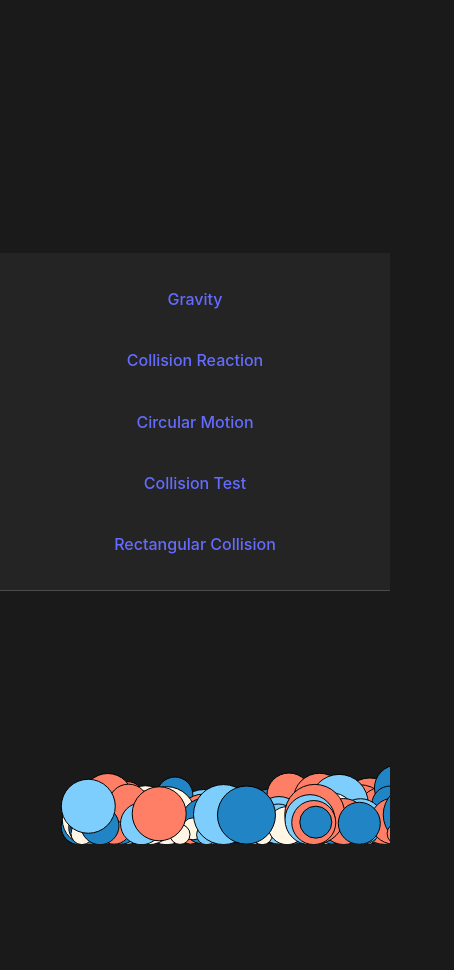
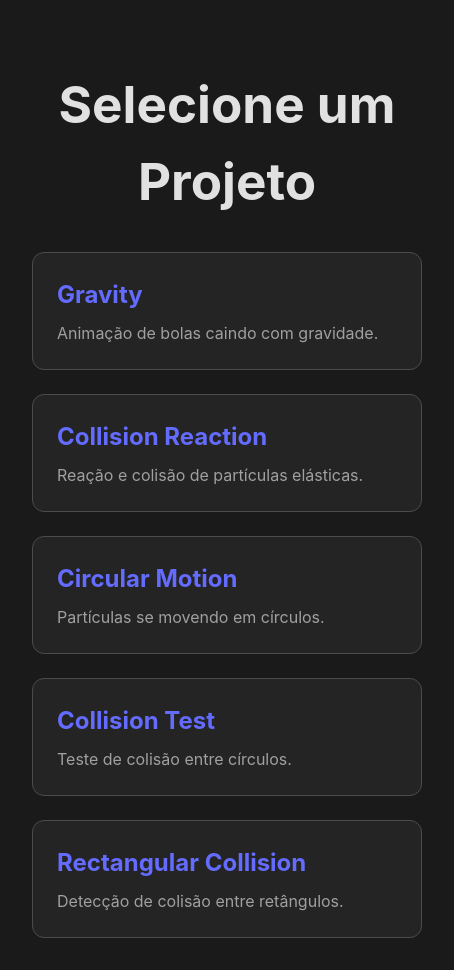
Before and after one commit to PedroWernek/Canvas-Personal-Projects, a website built with Vite: page index.html in a window 390 px wide. Shown: the whole page, 454 px wide, since content can reach past the window. Before the commit the page ends 844 px from the top, so only its background shows below. Built offline with nearby package versions, Linux system fonts and the light colour scheme; files whose address does not match are found by name.

Commit message:
refactor: refazendo paginas

```diff
--- a/src/components/Navbar.js
+++ b/src/components/sidebar.js
@@ -1,4 +1,4 @@
-export async function buildNavbar() {
+export async function buildSidebar() {
   return `
   <nav>
       <a href="#/gravity">Gravity</a>
--- /dev/null
+++ b/src/data/experimentsLocations.js
@@ -0,0 +1,27 @@
+export const experiments = {
+  "/gravity": {
+    path: "./experiments/1-gravity/gravity.js",
+    title: "Gravity",
+    description: "Animação de bolas caindo com gravidade.",
+  },
+  "/collision-reaction": {
+    path: "./experiments/2-colision-reaction/main.js",
+    title: "Collision Reaction",
+    description: "Reação e colisão de partículas elásticas.",
+  },
+  "/circular-motion": {
+    path: "./experiments/circular-motion/main.js",
+    title: "Circular Motion",
+    description: "Partículas se movendo em círculos.",
+  },
+  "/collision-test": {
+    path: "./experiments/colision-test/colision-test.js",
+    title: "Collision Test",
+    description: "Teste de colisão entre círculos.",
+  },
+  "/rectangular-collision": {
+    path: "./experiments/retangular-colision-detect/retangular-colision-detect.js",
+    title: "Rectangular Collision",
+    description: "Detecção de colisão entre retângulos.",
+  },
+};
--- a/src/main.js
+++ b/src/main.js
@@ -1,40 +1,60 @@
 import "./style.css";
-import { buildNavbar } from "./components/Navbar";
-
-const routes = {
-  "/gravity": {
-    path: "./experiments/gravity/gravity.js",
-    title: "Gravity",
-  },
-};
+import { renderHomePage } from "./pages/home";
+import { experiments } from "./data/experimentsLocations.js";
+import { buildSidebar } from "./components/Sidebar.js";
 
 const app = document.getElementById("app");
-let currentCleanUp = null;
+let currentCleanup = null;
 
-async function handleLocation() {
-  const path = window.location.hash.replace("#", "") || "/gravity";
-  const route = routes[path];
+// Função para renderizar o layout do experimento
+async function renderExperimentPage(path) {
+  // Limpa o experimento anterior, se houver
+  if (currentCleanup) {
+    currentCleanup();
+  }
 
-  if (route) {
-    if (currentCleanUp) {
-      currentCleanUp();
-    }
-    app.innerHTML = buildNavbar;
+  const experiment = experiments[path];
 
-    const canvas = document.createElement("canvas");
-    const context = canvas.getContext("2d");
-    app.appendChild(canvas);
+  /*
+   * Se o experimento for nulo ou não existir
+   * @return <not found>
+   */
+  if (!experiment) {
+    app.innerHTML = `<h1>404 - Not Found</h1><a href="#">Voltar para a Home</a>`;
+    document.title = "Not Found";
+    return;
+  }
 
-    const module = await import(route.path);
-    if (module.run) {
-      currentCleanUp = module.run(canvas, context);
-    }
-    document.title = route.title;
+  // Cria o layout com a barra lateral e o contêiner do canvas
+  app.innerHTML = buildSidebar();
+
+  // Carrega o experimento na área principal
+  const canvasContainer = document.getElementById("canvas-container");
+  const canvas = document.createElement("canvas");
+  const context = canvas.getContext("2d");
+  canvasContainer.appendChild(canvas);
+
+  const module = await import(experiment.path);
+  if (module.run) {
+    currentCleanup = module.run(canvas, context);
+  }
+  document.title = experiment.title;
+}
+
+// Roteador principal
+function handleLocation() {
+  const path = window.location.hash.replace("#", "");
+
+  if (path === "" || path === "/") {
+    renderHomePage(app);
   } else {
-    app.innerHTML = "<h1>404 - Not Found</h1>";
-    document.title = "Not Found";
+    renderExperimentPage(path);
   }
 }
 
+// Ouve as mudanças na URL
 window.addEventListener("hashchange", handleLocation);
+window.addEventListener("popstate", handleLocation); // Lida com o botão de voltar do navegador
+
+// Carrega a rota inicial
 handleLocation();
--- /dev/null
+++ b/src/pages/home.js
@@ -0,0 +1,22 @@
+import { experiments } from "../data/experimentsLocations";
+
+export function renderHomePage(app) {
+  app.innerHTML = `
+    <div class="home-container">
+      <h1>Selecione um Projeto</h1>
+      <div class="grid-container">
+        ${Object.keys(experiments)
+          .map(
+            (key) => `
+          <a href="#${key}" class="project-card">
+            <h2>${experiments[key].title}</h2>
+            <p>${experiments[key].description}</p>
+          </a>
+        `,
+          )
+          .join("")}
+      </div>
+    </div>
+  `;
+  document.title = "Home";
+}
--- a/src/style.css
+++ b/src/style.css
@@ -1,3 +1,4 @@
+/* Reset e Configurações Globais */
 :root {
   --primary-color: #646cff;
   --primary-color-hover: #535bf2;
@@ -23,79 +24,152 @@
 body {
   margin: 0;
   display: flex;
-  flex-direction: column;
-  /* Organiza o layout em coluna */
   min-height: 100vh;
 }
 
-/* Estilos da Navegação */
-nav {
+#app {
   display: flex;
-  justify-content: center;
-  position: absolute;
-  align-items: center;
-  padding: 1rem 2rem;
-  background-color: var(--surface-color-dark);
-  border-bottom: 1px solid var(--border-color);
   width: 100%;
-  box-sizing: border-box;
-  /* Garante que padding não afete a largura */
-  flex-wrap: wrap;
-  /* Permite que os links quebrem a linha em telas pequenas */
 }
 
-nav a {
-  font-weight: 500;
-  color: var(--primary-color);
-  text-decoration: none;
-  padding: 0.6em 1.2em;
-  margin: 0.5rem;
-  border-radius: 8px;
-  transition: all 0.25s ease;
-  border: 1px solid transparent;
+/* Estilos da Página Inicial (Home) */
+.home-container {
+  display: flex;
+  flex-direction: column;
+  align-items: center;
+  width: 100%;
+  padding: 2rem;
 }
 
-nav a:hover {
-  color: var(--primary-color-hover);
-  background-color: rgba(100, 108, 255, 0.1);
-  border-color: var(--primary-color);
+.home-container h1 {
+  font-size: 3.2em;
+  text-align: center;
+  margin-bottom: 2rem;
 }
 
-/* Estilo do container principal do App */
-#app {
+.grid-container {
+  display: grid;
+  grid-template-columns: repeat(auto-fill, minmax(250px, 1fr));
+  gap: 1.5rem;
+  width: 100%;
+  max-width: 1200px;
+}
+
+.project-card {
+  display: flex;
+  flex-direction: column;
+  align-items: flex-start;
+  padding: 1.5rem;
+  background-color: var(--surface-color-dark);
+  border-radius: 12px;
+  text-decoration: none;
+  border: 1px solid var(--border-color);
+  transition: transform 0.2s, box-shadow 0.2s;
+}
+
+.project-card:hover {
+  transform: translateY(-5px);
+  box-shadow: 0 8px 15px rgba(0, 0, 0, 0.2);
+}
+
+.project-card h2 {
+  font-size: 1.5em;
+  margin: 0 0 0.5rem 0;
+  color: var(--primary-color);
+}
+
+.project-card p {
+  font-size: 1em;
+  color: #a0a0a0;
+  margin: 0;
+}
+
+/* Estilos da Página de Experimento */
+.sidebar {
+  width: 250px;
+  background-color: var(--surface-color-dark);
+  padding: 1.5rem 1rem;
+  display: flex;
+  flex-direction: column;
+  gap: 1rem;
+  border-right: 1px solid var(--border-color);
+}
+
+.sidebar h2 {
+  margin: 0;
+  font-size: 1.2em;
+  text-transform: uppercase;
+  color: var(--primary-color);
+}
+
+.sidebar ul {
+  list-style-type: none;
+  padding: 0;
+  margin: 0;
+  display: flex;
+  flex-direction: column;
+  gap: 0.5rem;
+}
+
+.sidebar a {
+  display: block;
+  padding: 0.75rem 1rem;
+  text-decoration: none;
+  color: var(--text-color-dark);
+  border-radius: 8px;
+  transition: background-color 0.2s, color 0.2s;
+}
+
+.sidebar a:hover {
+  background-color: var(--primary-color-hover);
+  color: white;
+}
+
+.sidebar a.active {
+  background-color: var(--primary-color);
+  color: white;
+}
+
+.home-button {
+  display: flex;
+  align-items: center;
+  gap: 0.5rem;
+  background-color: #383838;
+  color: white;
+  border-radius: 8px;
+  padding: 0.75rem 1rem;
+  text-decoration: none;
+  font-weight: 500;
+  margin-bottom: 1rem;
+}
+
+.home-button:hover {
+  background-color: #555555;
+}
+
+#canvas-container {
   flex-grow: 1;
-  /* Faz com que o app ocupe o espaço restante */
   display: flex;
   justify-content: center;
   align-items: center;
   width: 100%;
-  overflow: hidden;
-  /* Evita barras de rolagem indesejadas do canvas */
 }
 
-/* Estilo do Canvas */
 canvas {
   display: block;
-  /* Remove o espaço extra abaixo do canvas */
   width: 100%;
   height: 100%;
 }
 
-/* Outros elementos */
-h1 {
-  font-size: 3.2em;
-  line-height: 1.1;
-  text-align: center;
-}
-
 /* Responsividade para telas menores */
 @media (max-width: 768px) {
-  nav {
+  #app {
     flex-direction: column;
   }
 
-  nav a {
-    width: 80%;
-    text-align: center;
+  .sidebar {
+    width: 100%;
+    border-right: none;
+    border-bottom: 1px solid var(--border-color);
   }
 }
```
